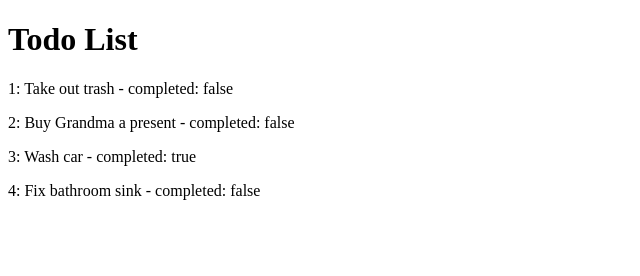
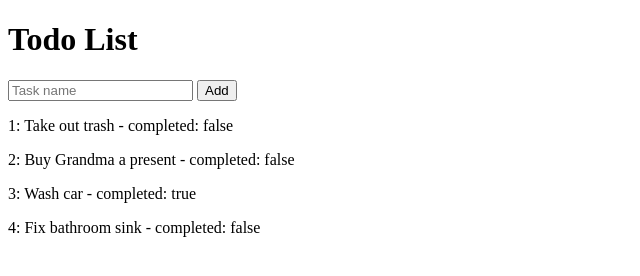
Before and after one commit to zeniavilla/angular-simple-todo-app, a website: page index.html in a window 1280 px wide. Shown: the whole page, without its empty margins (0-640 px from the left). Drawn offline with nearby package versions, Linux system fonts and the light colour scheme.

Commit message:
Build an add task input

```diff
--- a/index.html
+++ b/index.html
@@ -9,6 +9,10 @@
 <body ng-app="todoApp">
   <div ng-controller="ListController as vm">
     <h1>{{ vm.list.name }}</h1>
+
+    <input placeholder="Task name" ng-model="vm.currentTask.name">
+    <button ng-click="vm.add()">Add</button>
+
     <div ng-repeat="task in vm.list.tasks | orderBy: '$index'">
       <p>
         {{ $index + 1 }}: {{ task.name }} - completed: {{ task.complete }}
```
